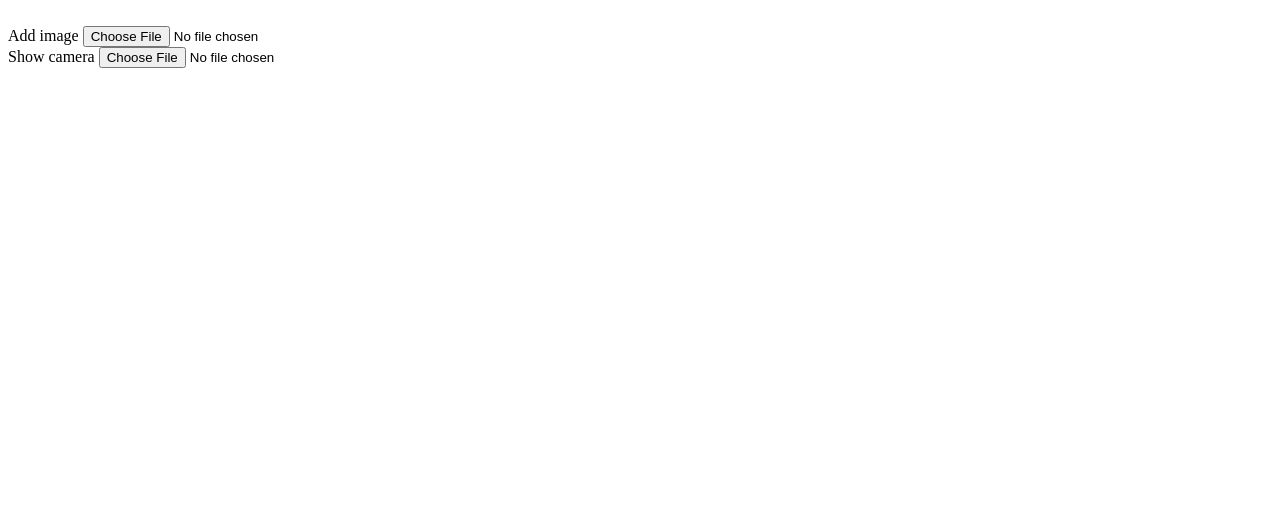
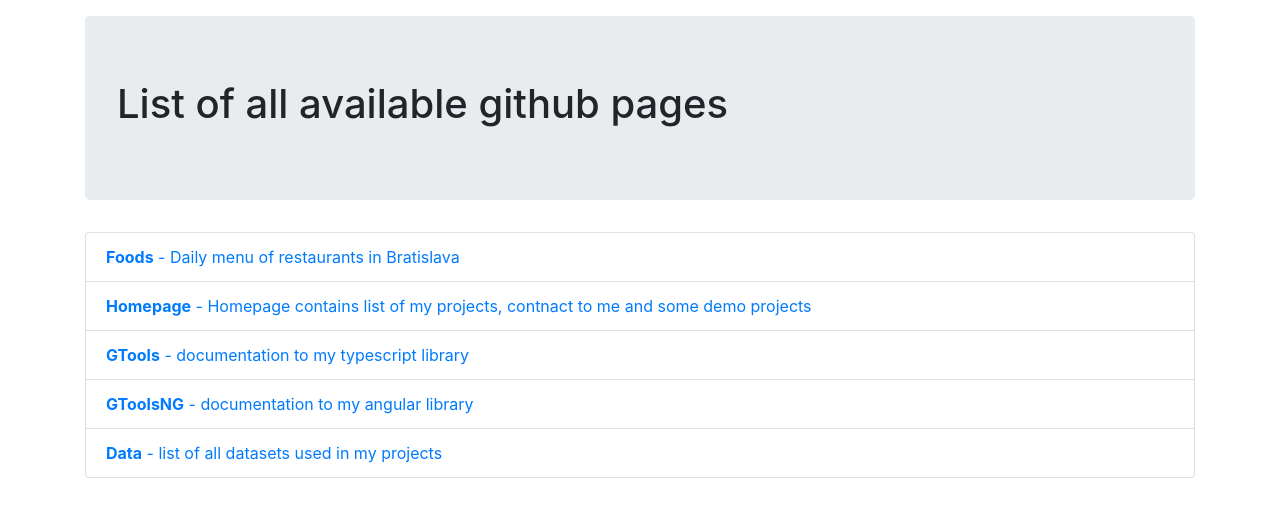
Before and after one commit to G43riko/g43riko.github.io, a plain HTML site: page index.html in a window 1280 px wide. Drawn offline with nearby package versions, Linux system fonts and the light colour scheme.

Commit message:
Update index.html

```diff
--- a/index.html
+++ b/index.html
@@ -1,17 +1,41 @@
 <!DOCTYPE html>
 <html lang="en">
-<head>
-	<meta charset="UTF-8">
-	<title>Document</title>
+    <head>
+        <meta charset="UTF-8">
+        <meta name="viewport" content="width=device-width, initial-scale=1.0">
+        <meta http-equiv="X-UA-Compatible" content="ie=edge">
+        <title>Data - list of custom datasets</title>
 	<meta name="google-site-verification" content="_rChLVpEqjzpvTmpD0Qa3Ivf5OMml0HpjPYvdPFqDDY" />
-</head>
-<body>
-	<br/>
-	Add image
-	<input type="file" accept="image/*">
-	<br/>
-	Show camera
-	<input type="file" accept="image/*" capture="camera">
+        <link rel="stylesheet" href="https://maxcdn.bootstrapcdn.com/bootstrap/4.4.1/css/bootstrap.min.css">
+        <script src="https://ajax.googleapis.com/ajax/libs/jquery/3.4.1/jquery.min.js"></script>
+        <script src="https://cdnjs.cloudflare.com/ajax/libs/popper.js/1.16.0/umd/popper.min.js"></script>
+        <script src="https://maxcdn.bootstrapcdn.com/bootstrap/4.4.1/js/bootstrap.min.js"></script>
+    </head>
 
-</body>
+    <body>
+        <div class="container mt-3">
+            <div class="jumbotron">
+                <h1>List of all available github pages</h1>
+            </div>
+            <div class="list-group">
+                <a href="https://g43riko.github.io/foods/" target="_blank" rel="noopener noreferrer" class="list-group-item d-flex justify-content-between align-items-center">
+                    <span><strong>Foods</strong> - Daily menu of restaurants in Bratislava</span>
+                </a>
+                <a href="https://g43riko.github.io/homepage/" target="_blank" rel="noopener noreferrer" class="list-group-item d-flex justify-content-between align-items-center">
+                    <span><strong>Homepage</strong> - Homepage contains list of my projects, contnact to me and some demo projects</span>
+                </a>
+                <a href="https://g43riko.github.io/GTools/" target="_blank" rel="noopener noreferrer" class="list-group-item d-flex justify-content-between align-items-center">
+                    <span><strong>GTools</strong> - documentation to my typescript library</span>
+                </a>
+                <a href="https://g43riko.github.io/GToolsNG/" target="_blank" rel="noopener noreferrer" class="list-group-item d-flex justify-content-between align-items-center">
+                    <span><strong>GToolsNG</strong> - documentation to my angular library</span>
+                </a>
+                <a href="https://g43riko.github.io/data/" target="_blank" rel="noopener noreferrer" class="list-group-item d-flex justify-content-between align-items-center">
+                    <span><strong>Data</strong> - list of all datasets used in my projects</span>
+                </a>
+            </ul>
+        </div>
+
+    </body>
+
 </html>
```
